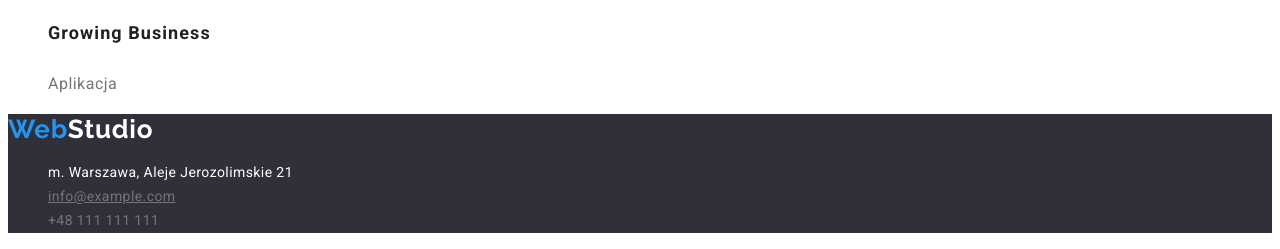
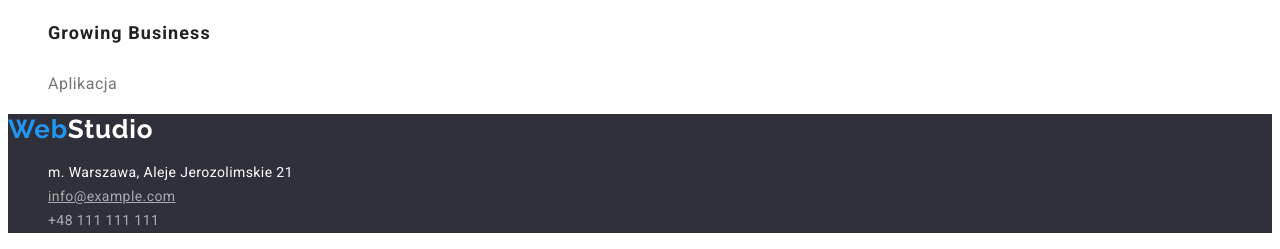
Before and after one commit to Zawilinska/goit-markup-hw-02, a plain HTML site: page portfolio.html in a window 1280 px wide. Shown: the part 3273-3522 px from the top of the page. Drawn offline with Linux system fonts and the light colour scheme.

Commit message:
Update styles.css

```diff
--- a/css/styles.css
+++ b/css/styles.css
@@ -150,7 +150,7 @@ body {
 /* Footer */
 .contact-footer {
   text-decoration: none;
-  color: var(--color-gray);
+  color: rgba(255, 255, 255, 0.6);
   line-height: 1.7;
   font-size: 14px;
   font-style: normal;
@@ -158,7 +158,7 @@ body {
 }
 
 .contact-footer-mail {
-  color: var(--color-gray);
+  color: rgba(255, 255, 255, 0.6);
   line-height: 1.7;
   font-size: 14px;
   font-style: normal;
```
